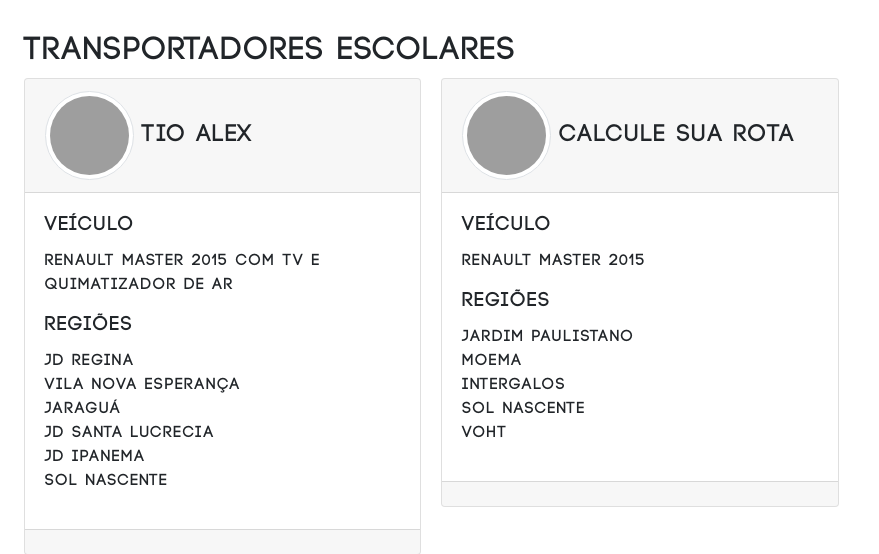
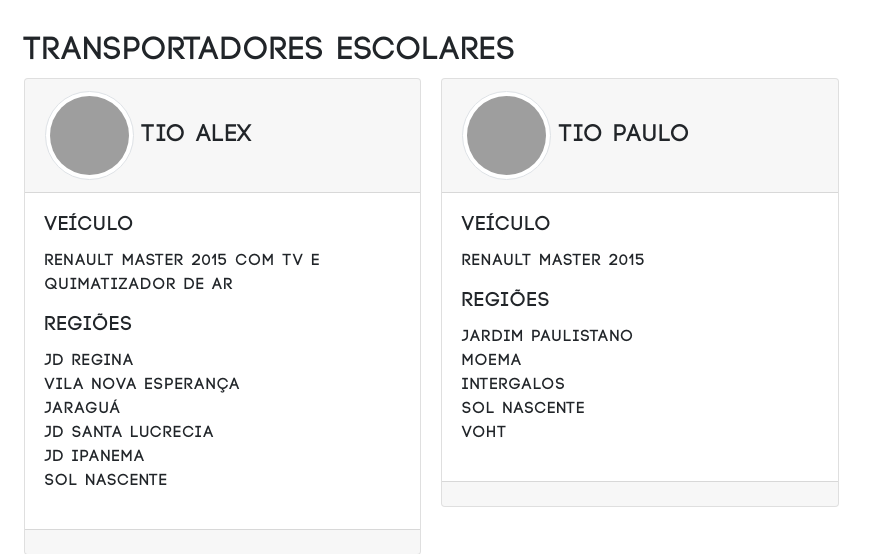
Before and after one commit to alexpls2021/tranporte_uniescolar, a Flask app: page /escola in a window 1280 px wide, after a click on "Colégio Kodomo". Shown: the part 699-1253 px from the top of the page, without its empty margins (0-879 px from the left). Run offline with Flask 2, Linux system fonts and the light colour scheme; grey boxes are pictures that could not be loaded.

Commit message:
Update escola.html

```diff
--- a/templates/escola.html
+++ b/templates/escola.html
@@ -81,7 +81,7 @@
                                             <img class="rounded-circle d-sm-none d-md-none d-lg-block img-fluid img-thumbnail align-self-center mr-2" src="https://source.unsplash.com/random/120x120" alt="">
                                         </div>
                                         <div class="media-body my-auto ml-2">
-                                            <h4 class="m-auto">Calcule sua rota</h4>
+                                            <h4 class="m-auto">Tio Paulo</h4>
                                         </div>
                                     </div>
                                 </div>
```
